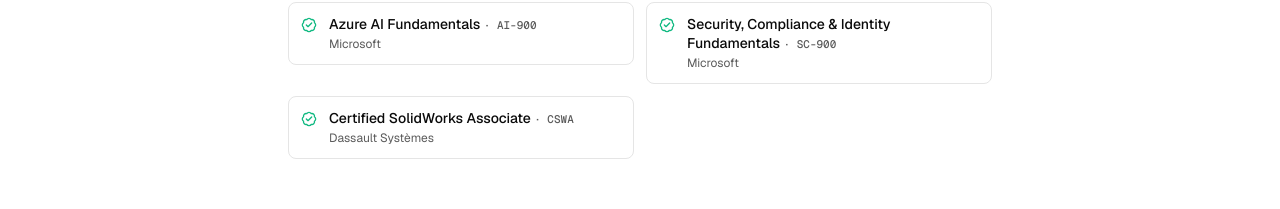
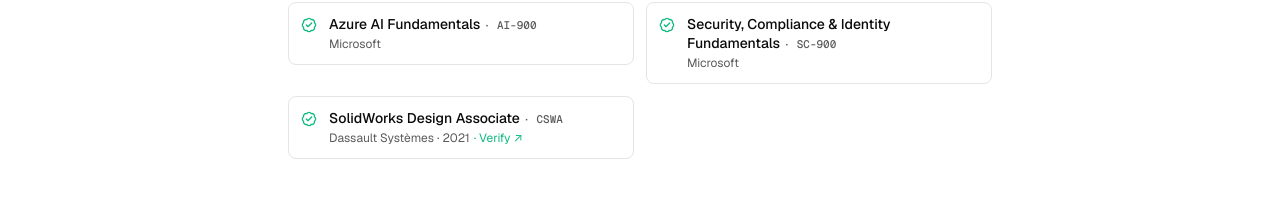
Before and after one commit to issaa71/issaahmed.com, a Next.js app: page / in a window 1280 px wide. Shown: the part 3018-3227 px from the top of the page. Built offline with nearby package versions, Linux system fonts and the light colour scheme.

Commit message:
feat(certs): wire up CSWA verification (2021)

```diff
--- a/app/page.tsx
+++ b/app/page.tsx
@@ -196,10 +196,11 @@
     // TODO: add year + verify URL
   },
   {
-    name: "Certified SolidWorks Associate",
+    name: "SolidWorks Design Associate",
     code: "CSWA",
     issuer: "Dassault Systèmes",
-    // TODO: add year + verify URL (from your MySolidWorks profile)
+    year: "2021",
+    verifyUrl: "https://cv.virtualtester.com/qr/?b=SLDWRKS&i=C-79BYK8QFZ6",
   },
 ];
 
```
